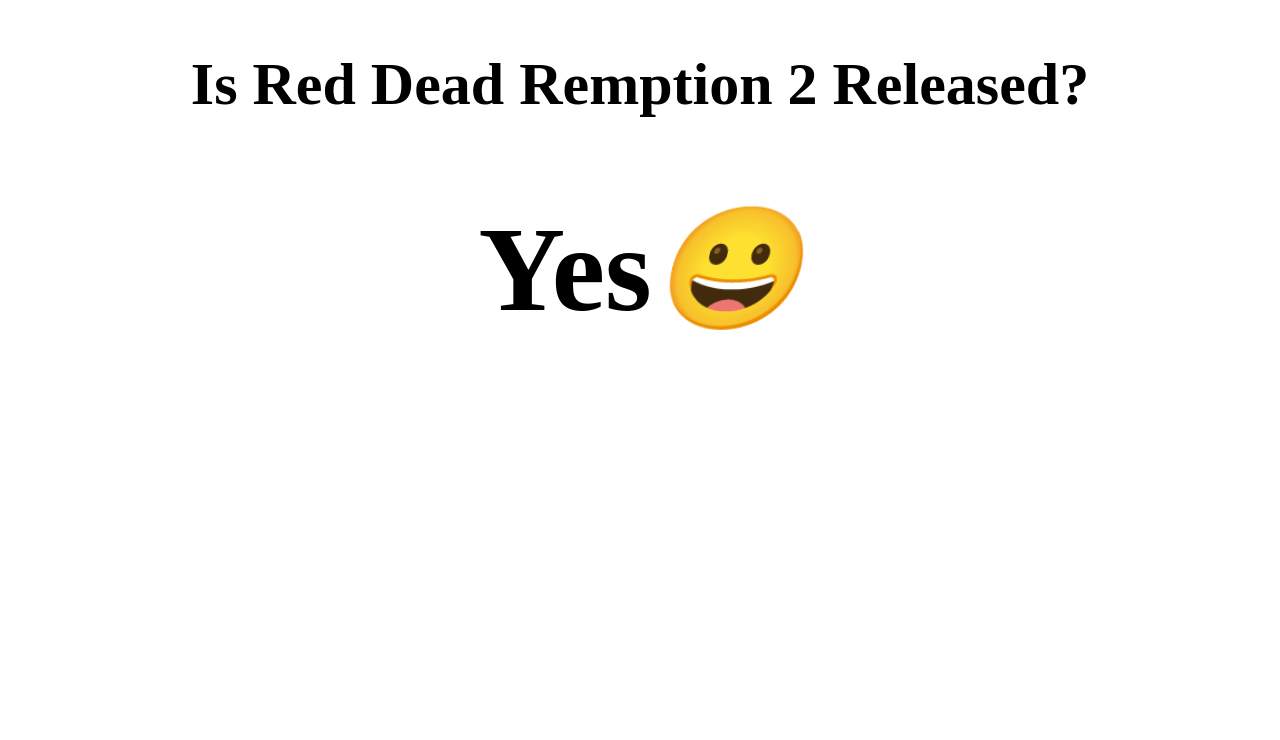
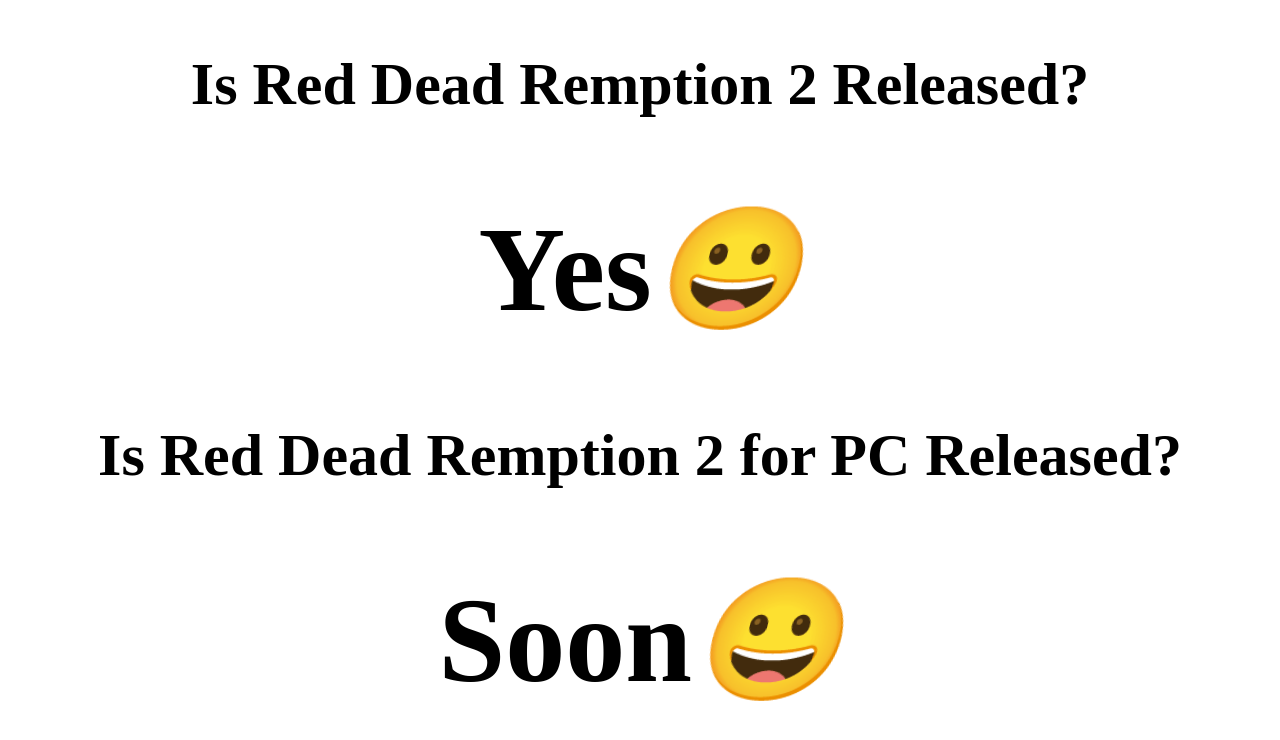
Before and after one commit to DonRai/isRDR2released, a plain HTML site: page index.html in a window 1280 px wide. Drawn offline with Linux system fonts and the light colour scheme.

Commit message:
Add info about PC version

```diff
--- a/index.html
+++ b/index.html
@@ -10,5 +10,7 @@
 <body>
 <h2 style="text-align: center;font-size: 60px;">Is Red Dead Remption 2 Released?</h2>
 <h1 style="text-align: center;font-size: 120px;">Yes<i>😀</i></h1>
+<h2 style="text-align: center;font-size: 60px;">Is Red Dead Remption 2 for PC Released?</h2>
+<h1 style="text-align: center;font-size: 120px;">Soon<i>😀</i></h1>
 </body>
 </html>
```
